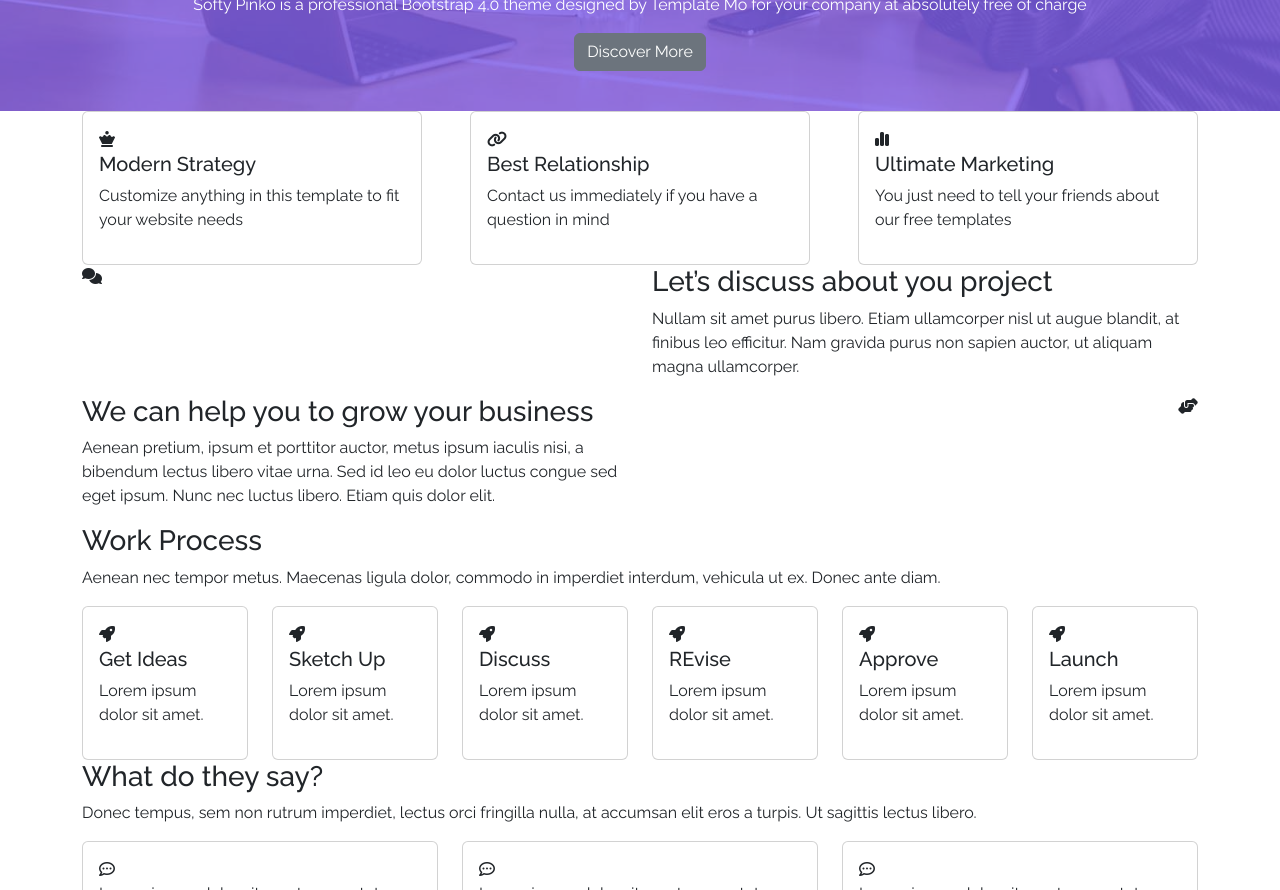
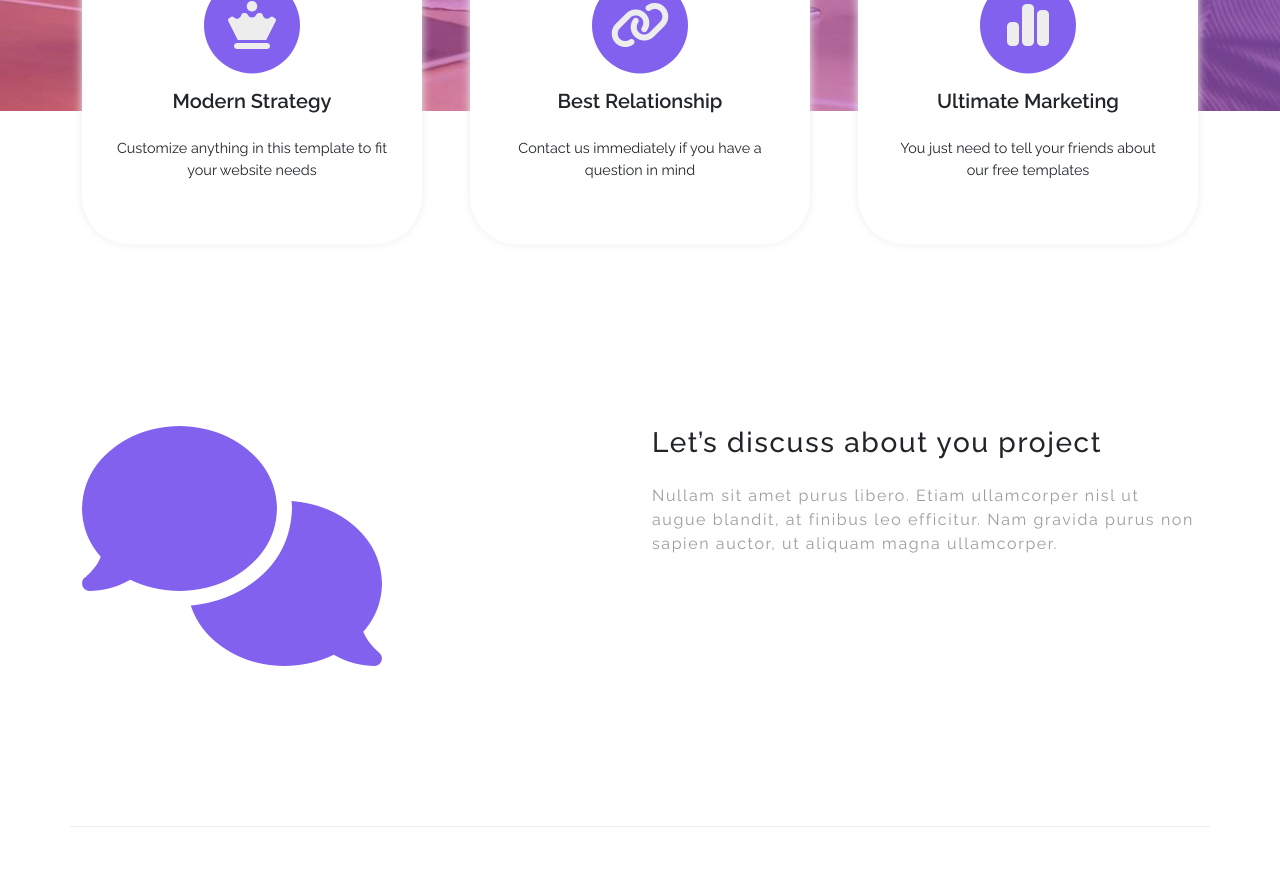
Before and after one commit to 4liCicek/SPA_PROJECT, a plain HTML site: page index.html in a window 1280 px wide. Shown: the part 641-1531 px from the top of the page. Drawn offline with nearby package versions, Linux system fonts and the light colour scheme.

Commit message:
Update style.css

```diff
--- a/assets/css/style.css
+++ b/assets/css/style.css
@@ -3,10 +3,69 @@
     --color2: rgb(255, 88, 158);
     --color3: rgba(130, 97, 238, 0.8);
     --color4: rgba(255, 88, 158, 0.5);
+    --color5: rgb(237, 237, 237);
+    --color6: rgb(157, 157, 157);
+    --color7: rgb(33, 33, 33);
+    --color8: rgba(130, 97, 238, 0.3);
+
 }
+
+/************************* COMMON *************************/
 
 body {
     font-family: Raleway;
+}
+
+.btn {
+    border-radius: 3rem;
+    padding: 0.8rem 2rem;
+    text-transform: uppercase;
+}
+
+.btn-primary {
+    background-color: var(--color1);
+    border-color: var(--color1);
+}
+
+.btn-primary:hover {
+    background-color: var(--color2);
+    border-color: var(--color2);
+}
+
+.btn-secondary {
+    background-color: var(--color2);
+    border-color: var(--color2);
+}
+
+.btn-secondary:hover {
+    background-color: var(--color1);
+    border-color: var(--color1);
+}
+
+
+.card {
+    border-radius: 3rem;
+    text-align: center;
+    border: 0;
+    box-shadow: 0 0 10px var(--color5);
+    padding: 2rem 1rem;
+    font-size: 0.9rem;
+}
+
+.section-header {
+    margin: 0 auto;
+    margin-bottom: 3rem;
+    width: 60%;
+    text-align: center;
+}
+
+.section-header h3 {
+    font-size: 2rem;
+    margin-bottom: 1.5rem;
+}
+
+.section-header.light {
+    color: var(--color5);
 }
 
 
@@ -14,7 +73,7 @@ body {
 nav.main-navbar {
     border-radius: 3rem;
     padding: 1.5rem;
-    box-shadow: 0 0 10px rgb(228, 228, 228);
+    box-shadow: 0 0 10px var(--color5);
 }
 
 nav.main-navbar .navbar-nav {
@@ -24,6 +83,9 @@ nav.main-navbar .navbar-nav {
     letter-spacing: 0.1rem;
 }
 
+/*Burası bootstrap teki seçiciler
+Biz aynısını kullanarak bootstrap stilini ezdik
+*/
 .navbar-nav .nav-link.active,
 .navbar-nav .show>.nav-link {
     color: var(--color2);
@@ -33,7 +95,7 @@ nav.main-navbar .navbar-nav {
 
 .main-slider .carousel-item::before {
     content: "";
-    background-color: var(--color3);
+    background-image: linear-gradient(30deg, var(--color4), var(--color3));
     position: absolute;
     top: 0;
     left: 0;
@@ -42,6 +104,196 @@ nav.main-navbar .navbar-nav {
     z-index: 5;
 }
 
+
 .main-slider .carousel-caption {
     z-index: 6;
+    top: 50%;
+    left: 20%;
+    right: 20%;
+    bottom: auto;
+    transform: translateY(-50%);
 }
+
+.main-slider .carousel-caption h2 {
+    font-size: 2.5rem;
+    letter-spacing: 0.1rem;
+    margin-bottom: 2rem;
+}
+
+.main-slider .carousel-caption p {
+    margin-bottom: 2rem;
+}
+
+
+/************************* HIGHLIGHTS *************************/
+.highlights {
+    transform: translateY(-50%);
+    position: relative;
+    z-index: 99;
+}
+
+
+.highlights .card .card-body {
+    display: flex;
+    flex-direction: column;
+    gap: 1rem;
+}
+
+.highlights .card .icon {
+    background-color: var(--color1);
+    width: 6rem;
+    height: 6rem;
+    font-size: 3rem;
+    padding: 1rem;
+    border-radius: 3rem;
+    display: flex;
+    justify-content: center;
+    align-items: center;
+    margin: 0 auto;
+    color: var(--color5);
+}
+
+.highlights .card h5 {
+    font-weight: 600;
+}
+
+
+/************************* ABOUT US *************************/
+.about-us .icon {
+    font-size: 15rem;
+    color: var(--color1);
+}
+
+.about-us .row:first-child {
+    padding-bottom: 10rem;
+    border-bottom: 1px solid var(--color5);
+}
+
+.about-us .row:last-child {
+    padding-top: 10rem;
+}
+
+.about-us h3 {
+    margin-bottom: 1.5rem;
+    letter-spacing: 0.1rem;
+}
+
+.about-us p {
+    color: var(--color6);
+    letter-spacing: 0.1rem;
+}
+
+
+/************************* WORK PROCESS *************************/
+
+
+.work-process {
+    padding-top: 5rem;
+    padding-bottom: 5rem;
+    position: relative;
+    background-image: url("../img/banner-01.jpg");
+    margin-top: 5rem;
+
+}
+
+
+
+.work-process::after {
+    content: "";
+    background-image: linear-gradient(30deg, var(--color4), var(--color3));
+    position: absolute;
+    top: 0;
+    left: 0;
+    right: 0;
+    bottom: 0;
+    z-index: 1;
+}
+
+.work-process>.container {
+    position: relative;
+    z-index: 2;
+}
+
+.work-process .card {
+    box-shadow: 1rem 1rem 0 var(--color8);
+    border-radius: 1rem;
+    cursor: pointer;
+    transition: transform 0.2s;
+}
+
+.work-process .card:hover {
+    transform: scale(1.1);
+}
+
+.work-process .card i {
+    font-size: 3rem;
+    color: var(--color3);
+    margin-bottom: 1rem;
+}
+
+
+/************************* TESTIMONALS *************************/
+
+.testimonals {
+    padding-top: 5rem;
+    padding-bottom: 5rem;
+}
+
+.testimonals i {
+    font-size: 2rem;
+    color: var(--color3);
+    margin-bottom: 1rem;
+}
+
+.testimonals p {
+    color: var(--color6);
+}
+
+.testimonals .title {
+    color: var(--color2);
+}
+
+
+
+/************************* PRICING PLAN *************************/
+.pricing-plan {
+    padding-top: 5rem;
+    padding-bottom: 5rem;
+    background-color: var(--color5);
+}
+
+.pricing-plan .card .card-body {
+    display: flex;
+    flex-direction: column;
+    gap: 1.3rem;
+}
+
+.pricing-plan .price {
+    background-color: var(--color1);
+    border-radius: 20px;
+    padding: 1rem;
+    color: var(--color5)
+}
+
+.pricing-plan .col:nth-child(even) .price {
+    background-color: var(--color2);
+}
+
+.pricing-plan ul {
+    list-style-type: none;
+    padding: 0;
+    margin: 0;
+    color: var(--color6)
+}
+
+.pricing-plan ul li {
+    line-height: 2rem;
+}
+
+.pricing-plan ul li:last-child {
+    text-decoration: line-through;
+}
+
+.pricing-plan button {
+    align-self: center;
+}
```
